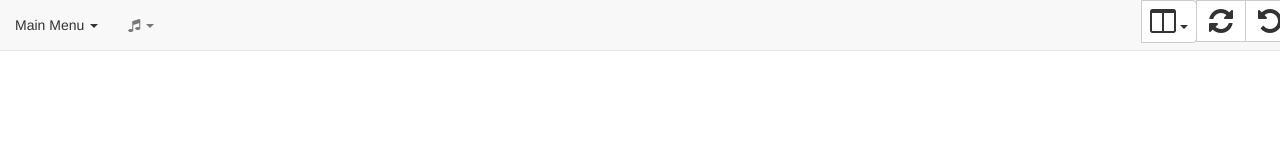
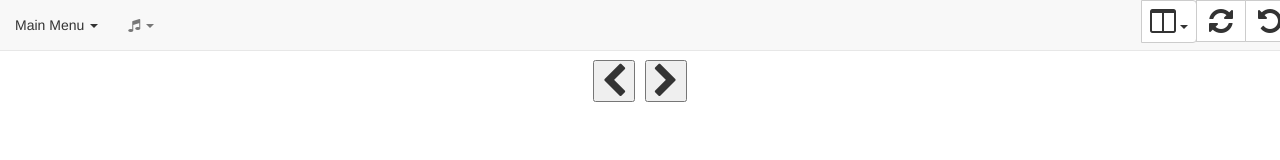
Before and after one commit to jbnv/SongChart, a website: page public/index.html in a window 1280 px wide. Drawn offline with Linux system fonts and the light colour scheme.

Commit message:
Add elements for previous/next navigation.

```diff
--- a/public/index.html
+++ b/public/index.html
@@ -154,7 +154,11 @@
 </nav>
 
 <br /><br/ ><!-- spacer to move table underneath nav bar -->
-<h1>{{ resultTitle }}</h1>
+<h1 style="text-align: center">
+<button data-ng-click="showPrevious"><i class="fa fa-chevron-left"></i></button>
+{{ resultTitle }}
+<button data-ng-click="showNext"><i class="fa fa-chevron-right"></i></button>
+</h1>
 
 <table class="table table-condensed table-hover" data-ng-show="displayArray.length > 0">
 	<thead>
```
